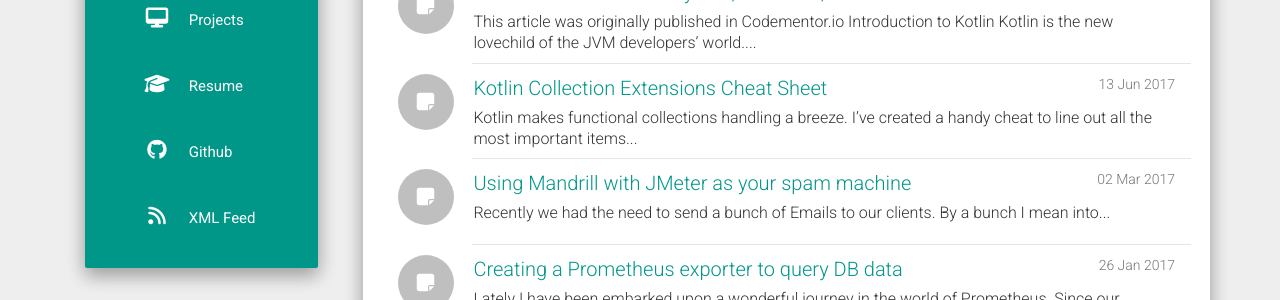
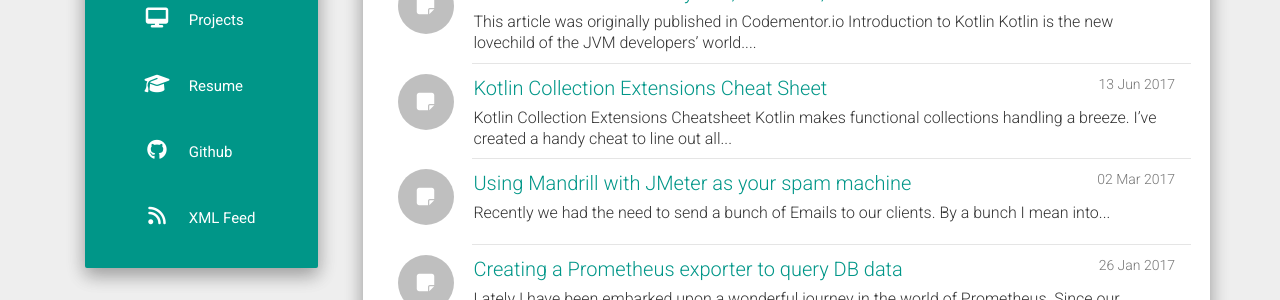
Before and after one commit to Xantier/xantier.github.io, a Jekyll site: the page built from index.html, in a window 1280 px wide. Shown: the part 496-796 px from the top of the page. Built offline with Jekyll 4.4.1, drawn with Linux system fonts in a browser that asks for light colours; nearby versions of some CDN libraries; the list of posts is cut into pages by our own code.

Commit message:
Adding title.

```diff
--- a/_posts/2017-06-13-Kotlin-Collection-Extensions.md
+++ b/_posts/2017-06-13-Kotlin-Collection-Extensions.md
@@ -9,6 +9,8 @@
 header: no
 ---
 
+## Kotlin Collection Extensions Cheatsheet
+
 Kotlin makes functional collections handling a breeze. I've created a handy cheat to line out all the most important items of Kotlin's brilliant extensions on the standard library.
 
 [You can find the cheat sheet from here](http://jussi.hallila.com/Kollections)
```
